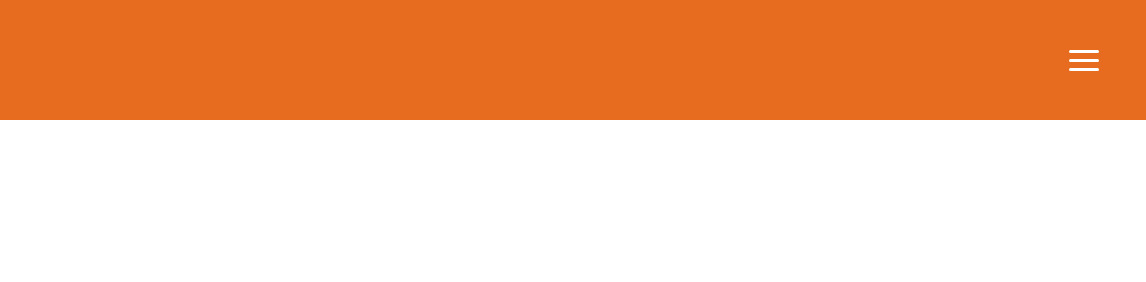
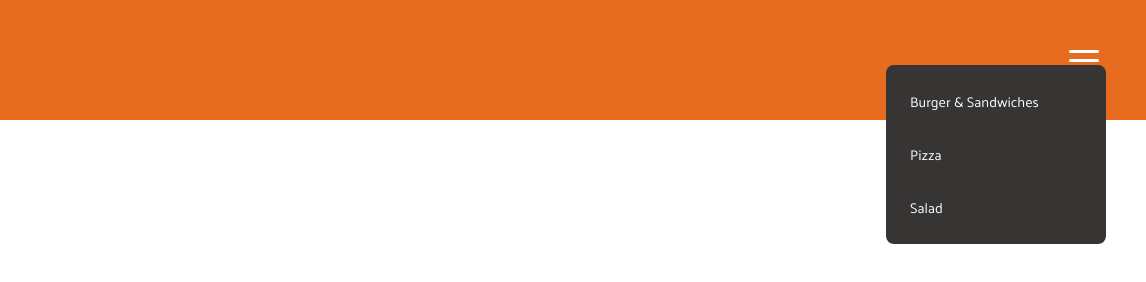
Before and after one commit to onuronanmis/Bestell_App, a plain HTML site: page index.html in a window 1280 px wide. Both pictures are taken after a click on the button "Open menu". Shown: the full height of the page, 134-1280 px from the left. Drawn offline with Linux system fonts and the light colour scheme; files whose address does not match are found by name.

Commit message:
add menu

```diff
--- a/script.js
+++ b/script.js
@@ -10,3 +10,13 @@ function init() {
 function renderStaticContent() {
     document.getElementById("header").innerHTML = getHeaderTemplate();
 }
+
+
+function toggleMenu() {
+    document.getElementById("headerMenu").classList.toggle("header_menu_open");
+}
+
+
+function closeMenu() {
+    document.getElementById("headerMenu").classList.remove("header_menu_open");
+}
--- a/scripts/template.js
+++ b/scripts/template.js
@@ -9,6 +9,12 @@ function getHeaderTemplate() {
                 <span></span>
                 <span></span>
             </button>
+            <div class="header_menu" id="headerMenu">
+                <a href="#burger" onclick="closeMenu()">Burger & Sandwiches</a>
+                <a href="#pizza" onclick="closeMenu()">Pizza</a>
+                <a href="#salad" onclick="closeMenu()">Salad</a>
+
+            </div>
         </div>
-    `
+    `;
 }
--- a/style.css
+++ b/style.css
@@ -10,6 +10,7 @@
 
 
 .header_inner{
+    position: relative;
     display: flex;
     justify-content: space-between;
     align-items: center;
@@ -39,3 +40,47 @@
     background-color: white;
     border-radius: 5px;
 }
+
+
+.header_menu{
+    position: absolute;
+    display: flex;
+    flex-direction: column;
+    width: 220px;
+    top: 65px;
+    right: 40px;
+    padding: 10px;
+    background-color: rgba(54, 53, 52, 1);
+    color: white;
+    border-radius: 8px;
+    opacity: 0;
+    visibility: hidden;
+    transform: translateY(-15px);
+    z-index: 1;
+    transition:
+    opacity 0.5s ease
+    transform 0.5s ease
+    visibility 0.5s;
+}
+
+
+.header_menu_open{
+    opacity: 1;
+    visibility: visible;
+    transform: translateY(0);
+}
+
+
+.header_menu a{
+    font-size: 14px;
+    font-family: 'Palanquin';
+    font-style: normal;
+    font-weight: 400;
+    color: white;
+    padding: 14px;
+}
+
+
+.header_menu a:hover{
+    background-color: rgba(231, 108, 31, 1);
+}
```
